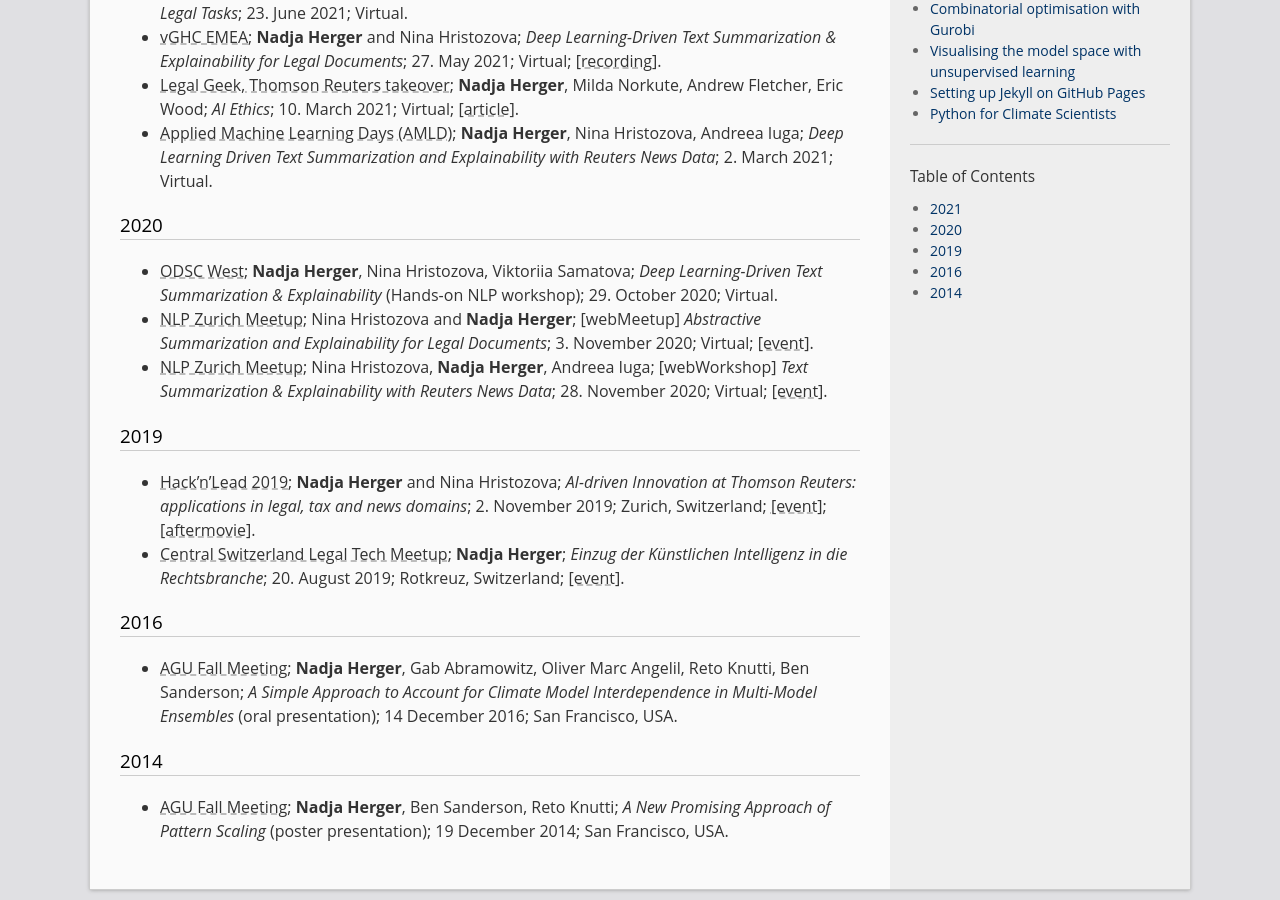
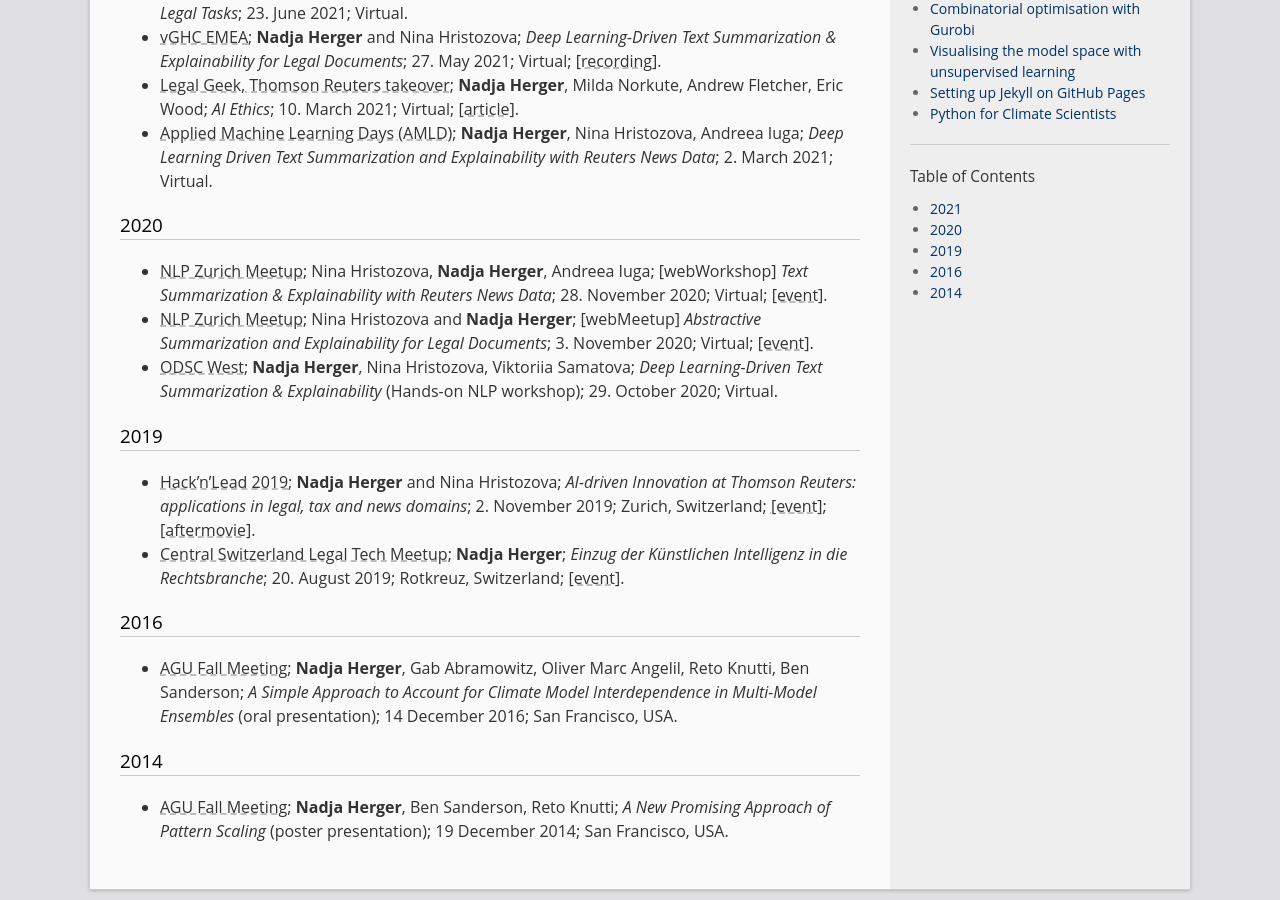
Before and after one commit to oliverangelil/oliverangelil.github.io, a Jekyll site: the page built from speaking.md, in a window 1280 px wide and 900 px high, scrolled down 534 px. Built offline with Jekyll 4.4.1, drawn with Linux system fonts in a browser that asks for light colours.

Commit message:
change order

```diff
--- a/speaking.md
+++ b/speaking.md
@@ -16,9 +16,9 @@ I had the pleasure to present at various academic and industry conferences, even
 * [Applied Machine Learning Days (AMLD)](https://appliedmldays.org/); **Nadja Herger**, Nina Hristozova, Andreea Iuga; *Deep Learning Driven Text Summarization and Explainability with Reuters News Data*; 2. March 2021; Virtual.
 
 ### 2020
+* [NLP Zurich Meetup](https://www.meetup.com/NLP-Zurich); Nina Hristozova, **Nadja Herger**, Andreea Iuga; [webWorkshop] *Text Summarization & Explainability with Reuters News Data*; 28. November 2020; Virtual; [[event]](https://www.meetup.com/NLP-Zurich/events/274414707/).
+* [NLP Zurich Meetup](https://www.meetup.com/NLP-Zurich); Nina Hristozova and **Nadja Herger**; [webMeetup] *Abstractive Summarization and Explainability for Legal Documents*; 3. November 2020; Virtual; [[event]](https://www.meetup.com/NLP-Zurich/events/273995364/).
 * [ODSC West](https://odsc.com/california/); **Nadja Herger**, Nina Hristozova, Viktoriia Samatova; *Deep Learning-Driven Text Summarization & Explainability* (Hands-on NLP workshop); 29. October 2020; Virtual.
-* [NLP Zurich Meetup](https://www.meetup.com/NLP-Zurich); Nina Hristozova and **Nadja Herger**; [webMeetup] *Abstractive Summarization and Explainability for Legal Documents*; 3. November 2020; Virtual; [[event]](https://www.meetup.com/NLP-Zurich/events/273995364/).
-* [NLP Zurich Meetup](https://www.meetup.com/NLP-Zurich); Nina Hristozova, **Nadja Herger**, Andreea Iuga; [webWorkshop] *Text Summarization & Explainability with Reuters News Data*; 28. November 2020; Virtual; [[event]](https://www.meetup.com/NLP-Zurich/events/274414707/).
 
 ### 2019
 * [Hack’n’Lead 2019](https://www.womenplusplus.ch/hackandlead); **Nadja Herger** and Nina Hristozova; *AI-driven Innovation at Thomson Reuters: applications in legal, tax and news domains*; 2. November 2019; Zurich, Switzerland; [[event]](https://medium.com/womenplusplus/hackn-lead-2019-tech-talks-c78e06a219da); [[aftermovie]](https://www.youtube.com/watch?v=rqUxiwkd5A0&ab_channel=womenplusplus).
```
